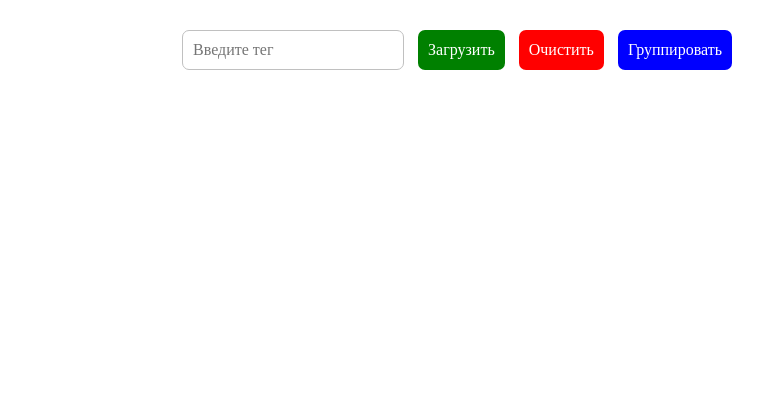
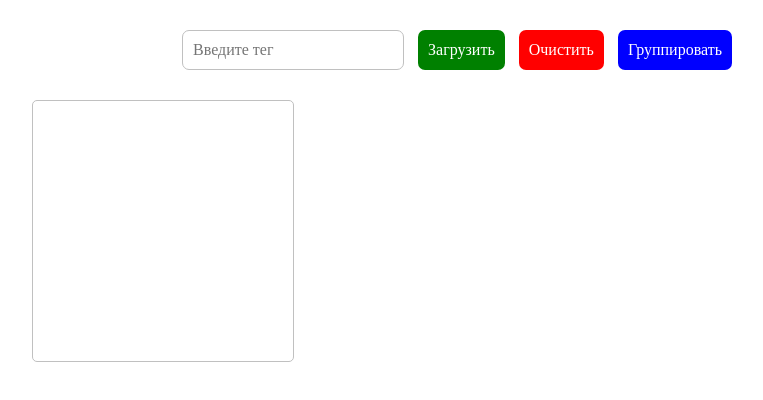
Before and after one commit to NickLobanov/codemark-test, a React (Create React App) app: page / in a window 1280 px wide. Shown: the top 400 px of the page, without its empty margins (183-946 px from the left). Built offline with nearby package versions, Linux system fonts and the light colour scheme.

Commit message:
create Card component

```diff
--- a/src/components/App/App.js
+++ b/src/components/App/App.js
@@ -7,6 +7,7 @@ function App() {
   return (
     <div className="App">
       <Header />
+      <Main />
     </div>
   );
 }
--- /dev/null
+++ b/src/components/Card/Card.css
@@ -0,0 +1,11 @@
+.card {
+    width: 260px;
+    height: 260px;
+    margin-bottom: 30px;
+    border: 1px solid silver;
+    border-radius: 5px;
+}
+
+.card__image {
+    display: block;
+}
--- /dev/null
+++ b/src/components/Card/Card.js
@@ -0,0 +1,12 @@
+import React from 'react';
+import './Card.css';
+
+function Card({ img, tag }) {
+    return (
+        <div className="card">
+            <img src={img} alt={tag} className="card__image"/>
+        </div>
+    )
+}
+
+export default Card;
--- a/src/components/Main/Main.css
+++ b/src/components/Main/Main.css
@@ -1,5 +1,7 @@
 .main {
-    width: 1000px;
+    width: 850px;
+    margin: 0 auto;
+    padding-top: 30px;
     display: flex;
     justify-content: space-between;
     flex-wrap: wrap;
--- a/src/components/Main/Main.js
+++ b/src/components/Main/Main.js
@@ -1,10 +1,11 @@
 import React from 'react';
 import './Main.css';
+import Card from '../Card/Card';
 
 function Main() {
     return (
         <section className="main">
-
+            <Card />
         </section>
     )
 }
```
Also changed, not shown: 1 other file (tests, documents, lock files or other folders).
